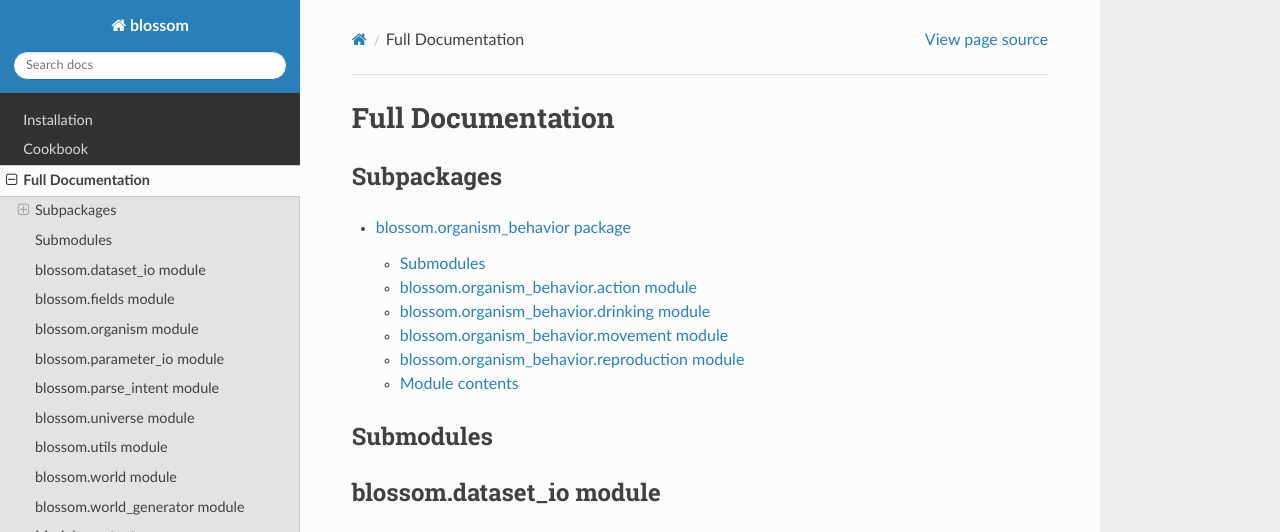
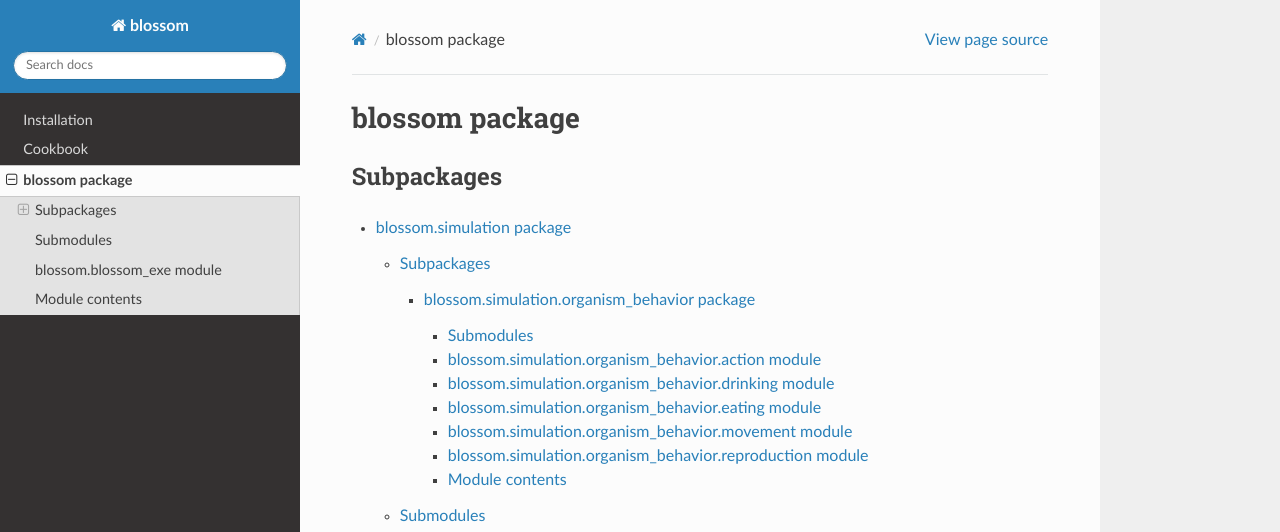
Before and after one commit to blossom-evolution/blossom, a Sphinx documentation site: the page built from docs/source/blossom.rst, in a window 1280 px wide and 1400 px high. Shown: the top 532 px of the window. Built offline with Sphinx 7.4.7 and the Read the Docs theme 2.0.0, drawn with Linux system fonts in a browser that asks for light colours; some of the changed text lies outside the part shown; grey boxes are pictures that could not be loaded.

Commit message:
Update docs

```diff
--- a/docs/source/blossom.rst
+++ b/docs/source/blossom.rst
@@ -1,94 +1,30 @@
-Full Documentation
-==================
+blossom package
+===============
 
 Subpackages
 -----------
 
 .. toctree::
-    :maxdepth: 2
+   :maxdepth: 4
 
-    blossom.organism_behavior
+   blossom.simulation
+   blossom.visualization
 
 Submodules
 ----------
 
-blossom\.dataset\_io module
+blossom.blossom\_exe module
 ---------------------------
 
-.. automodule:: blossom.dataset_io
-    :members:
-    :undoc-members:
-    :show-inheritance:
-
-blossom\.fields module
-----------------------
-
-.. automodule:: blossom.fields
-    :members:
-    :undoc-members:
-    :show-inheritance:
-
-blossom\.organism module
-------------------------
-
-.. automodule:: blossom.organism
-    :members:
-    :undoc-members:
-    :show-inheritance:
-
-blossom\.parameter\_io module
------------------------------
-
-.. automodule:: blossom.parameter_io
-    :members:
-    :undoc-members:
-    :show-inheritance:
-
-blossom\.parse\_intent module
------------------------------
-
-.. automodule:: blossom.parse_intent
-    :members:
-    :undoc-members:
-    :show-inheritance:
-
-blossom\.universe module
-------------------------
-
-.. automodule:: blossom.universe
-    :members:
-    :undoc-members:
-    :show-inheritance:
-
-blossom\.utils module
-------------------------
-
-.. automodule:: blossom.utils
-    :members:
-    :undoc-members:
-    :show-inheritance:
-
-blossom\.world module
----------------------
-
-.. automodule:: blossom.world
-    :members:
-    :undoc-members:
-    :show-inheritance:
-
-blossom\.world\_generator module
---------------------------------
-
-.. automodule:: blossom.world_generator
-    :members:
-    :undoc-members:
-    :show-inheritance:
-
+.. automodule:: blossom.blossom_exe
+   :members:
+   :undoc-members:
+   :show-inheritance:
 
 Module contents
 ---------------
 
 .. automodule:: blossom
-    :members:
-    :undoc-members:
-    :show-inheritance:
+   :members:
+   :undoc-members:
+   :show-inheritance:
```
Also changed, not shown: docs/source/blossom.organism_behavior.rst (deleted, +0 -46 lines), docs/source/blossom.simulation.organism_behavior.rst (added, +53 -0 lines), docs/source/blossom.simulation.rst (added, +101 -0 lines), docs/source/blossom.visualization.rst (added, +37 -0 lines).
